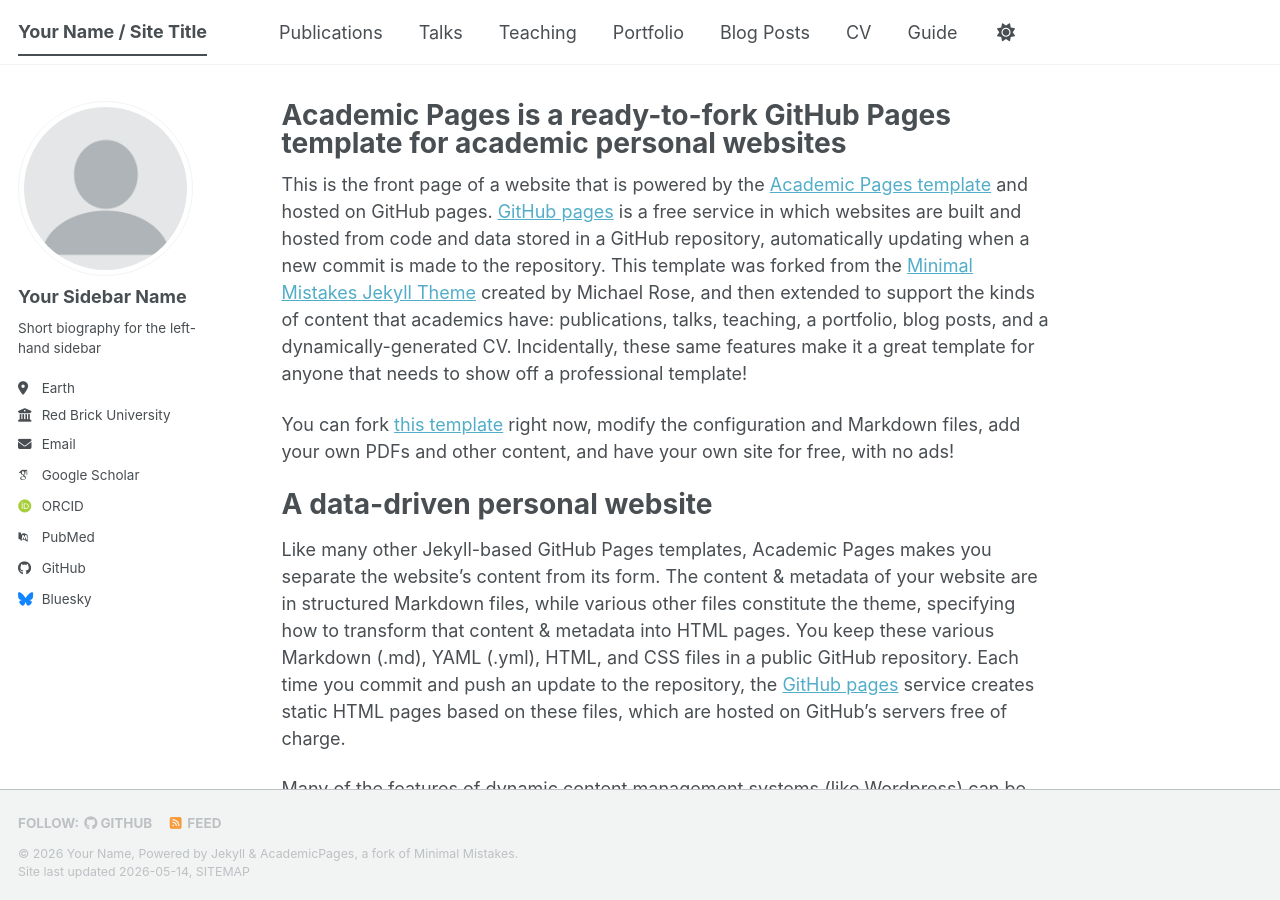
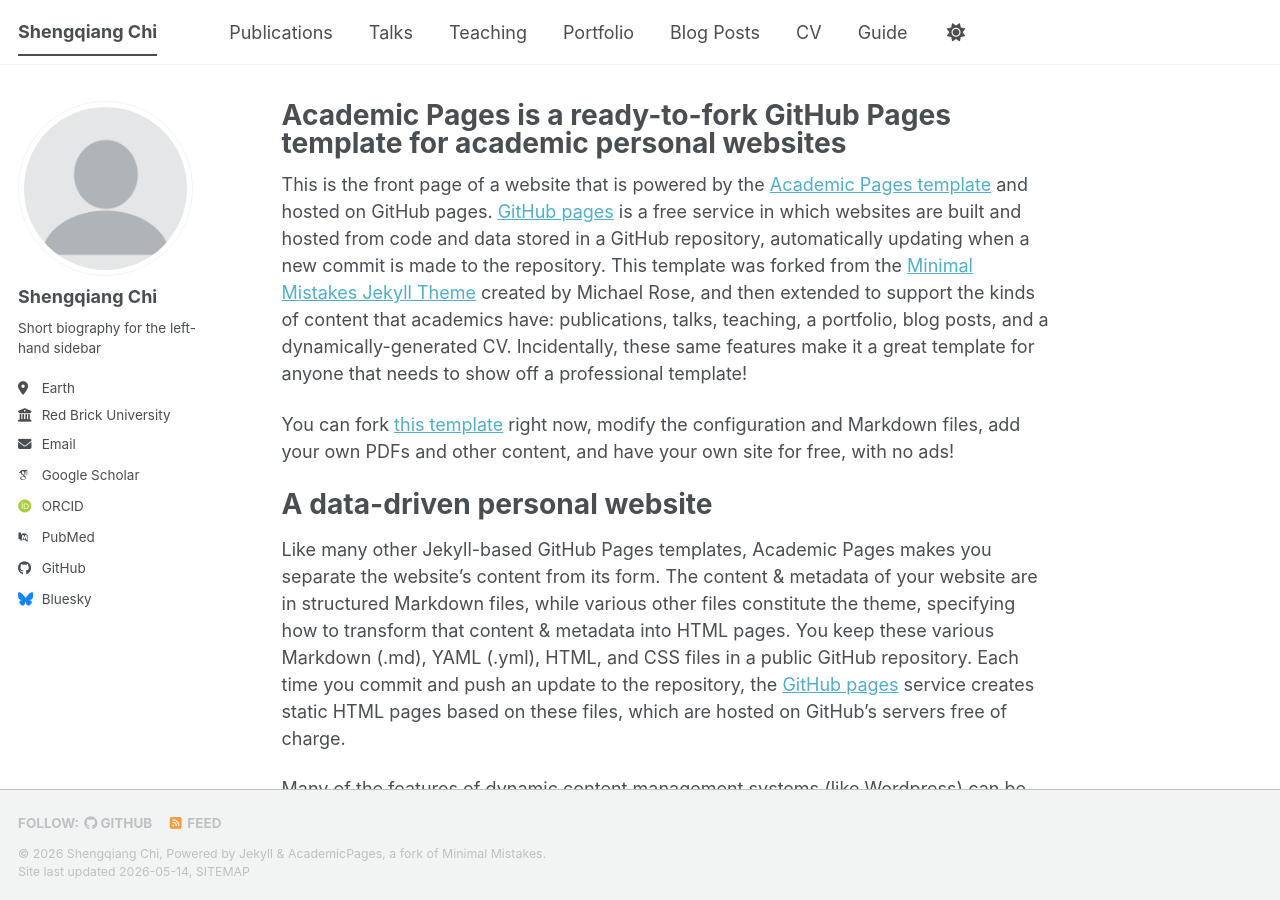
Before and after one commit to LeyiChi/LeyiChi.github.io, a Jekyll site: the page built from _pages/about.md, in a window 1280 px wide and 900 px high. Built offline with Jekyll 4.4.1, drawn with Linux system fonts in a browser that asks for light colours; some web fonts are replaced; a script bundle is joined from its source files by our own code; library files that are not in the unit come from our copies.

Commit message:
Update _config.yml

```diff
--- a/_config.yml
+++ b/_config.yml
@@ -9,14 +9,14 @@
 # Basic Site Settings
 locale                   : "en-US"
 site_theme               : "default" # The available themes options are "default", "air", "sunrise", "mint", "dirt" and "contrast"
-title                    : "Your Name / Site Title"
+title                    : "Shengqiang Chi"
 title_separator          : "-"
-name                     : &name "Your Name"
-description              : &description "Your Name's academic portfolio"   # Update this with a general description of your site, this is the default if not overridden by a page
-url                      : https://academicpages.github.io # The base hostname & protocol for your site e.g. "https://[your GitHub username].github.io",
+name                     : &name "Shengqiang Chi"
+description              : &description "Shengqiang Chi's academic portfolio"   # Update this with a general description of your site, this is the default if not overridden by a page
+url                      : https://LeyiChi.github.io # The base hostname & protocol for your site e.g. "https://[your GitHub username].github.io",
                                                            # or if you already have some other page hosted on Github then use "https://[your GitHub username].github.io/[Your Repo Name]"
 baseurl                  : "" # the subpath of your site, e.g. "/blog"
-repository               : "academicpages/academicpages.github.io"
+repository               : "LeyiChi/LeyiChi.github.io"
 
 # Site Author - The following control what appear as part of the author content on the side bar.
 #               If a field is blank the icon and link will not appear, otherwise it will be shown.
@@ -24,7 +24,7 @@ repository               : "academicpages/academicpages.github.io"
 author:
   # Biographic information
   avatar           : "profile.png"
-  name             : "Your Sidebar Name"
+  name             : "Shengqiang Chi"
   pronouns         : # example: "she/her"
   bio              : "Short biography for the left-hand sidebar"
   location         : "Earth"
```
